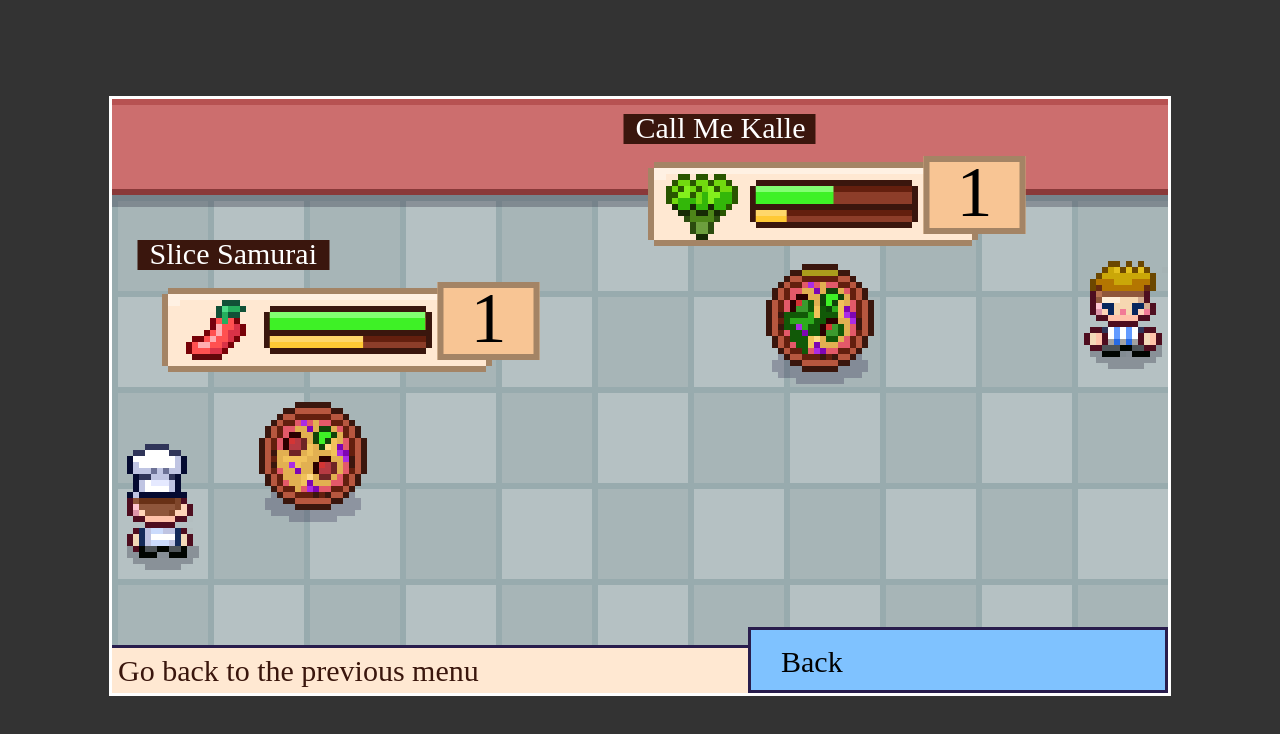
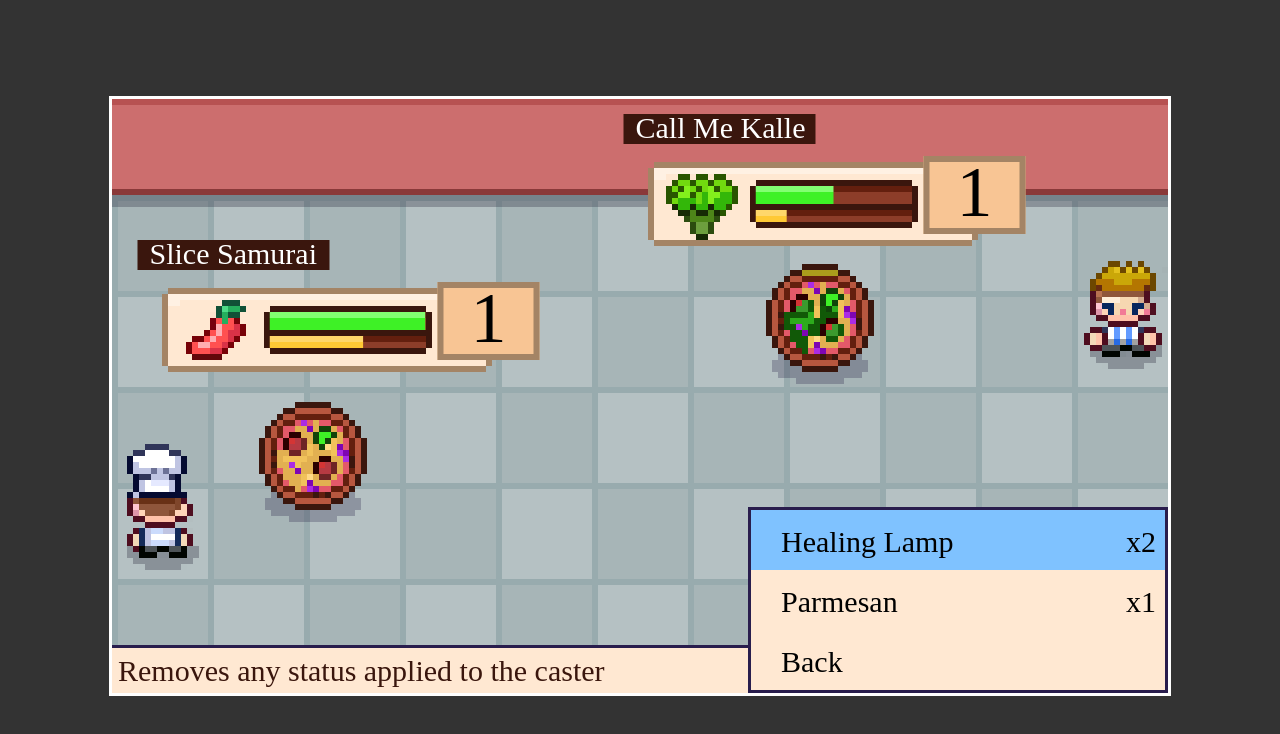
Before and after one commit to wiredmatt/pizza-legends, a website built with Vite: page frontend/rpg/index.html in a window 1280 px wide. Both pictures are taken after a click on the button "Items". Built offline with nearby package versions, Linux system fonts and the light colour scheme; files whose address does not match are found by name.

Commit message:
feat(rpg): items

```diff
--- a/frontend/rpg/public/styles/keyboard-menu.css
+++ b/frontend/rpg/public/styles/keyboard-menu.css
@@ -32,6 +32,10 @@
   right:0;
   top:0;
   bottom:0;
+  font-size: 10px;
+  display: flex;
+  align-items: center;
+  padding-right: 3px;
  }
 
 button[data-disabled="true"] {
--- a/frontend/rpg/src/battle/battle-event.ts
+++ b/frontend/rpg/src/battle/battle-event.ts
@@ -47,7 +47,8 @@ class BattleEvent {
     const menu = new SubmissionMenu({
       caster: this.event.caster,
       target: this.event.target,
-      onComplete: sub => resolve(sub)
+      onComplete: sub => resolve(sub),
+      items: this.battle.items
     })
 
     menu.init(container)
--- a/frontend/rpg/src/battle/battle.ts
+++ b/frontend/rpg/src/battle/battle.ts
@@ -1,6 +1,7 @@
 import C from '@/constants'
+import { ActionItems } from '@/content/actions'
 import { Pizzas } from '@/content/pizzas'
-import { html, LitElement, PropertyValueMap } from 'lit'
+import { LitElement, PropertyValueMap, html } from 'lit'
 import BattleEvent from './battle-event'
 import Combatant from './combatant'
 import TurnCycle from './turn-cycle'
@@ -49,6 +50,11 @@ class Battle {
   onComplete?: () => void
   combatants: { [key: string]: Combatant }
   activeCombatants: { [key: string]: Combatant }
+  items: {
+    actionId: keyof ActionItems
+    instanceId: string
+    team: 'player' | 'enemy'
+  }[]
   turnCycle: TurnCycle | null = null
 
   onElementReady = (element?: HTMLDivElement) => {
@@ -130,6 +136,29 @@ class Battle {
       player: this.combatants.player,
       enemy: this.combatants.enemy1
     }
+
+    this.items = [
+      {
+        actionId: 'item_recoverStatus',
+        instanceId: 'p1',
+        team: 'player'
+      },
+      {
+        actionId: 'item_recoverStatus',
+        instanceId: 'p2',
+        team: 'player'
+      },
+      {
+        actionId: 'item_recoverStatus',
+        instanceId: 'p3',
+        team: 'enemy'
+      },
+      {
+        actionId: 'item_recoverHp',
+        instanceId: 'p4',
+        team: 'player'
+      }
+    ]
   }
 
   init(container: HTMLDivElement, callback: () => void) {
--- a/frontend/rpg/src/battle/submission-menu.ts
+++ b/frontend/rpg/src/battle/submission-menu.ts
@@ -1,4 +1,4 @@
-import { ActionType } from '@/content/actions'
+import { ActionType, Actions } from '@/content/actions'
 import { KeyboardMenuOption, SubmissionMenuConfig } from 'types'
 import { KeyboardMenu } from './keyboard-menu'
 
@@ -6,9 +6,36 @@ class SubmissionMenu {
   config: SubmissionMenuConfig
   keyboardMenu: KeyboardMenu | null = null
   container?: HTMLDivElement
+  items: {
+    actionId: string
+    quantity: number
+    instanceId: string
+  }[]
 
   constructor(config: SubmissionMenuConfig) {
     this.config = config
+
+    let quantityMap: Record<
+      string,
+      { actionId: string; quantity: number; instanceId: string }
+    > = {}
+
+    config.items.forEach(item => {
+      if (item.team === this.config.caster?.data.team) {
+        if (quantityMap[item.actionId]) {
+          quantityMap[item.actionId].quantity++
+        } else {
+          quantityMap[item.actionId] = {
+            actionId: item.actionId,
+            quantity: 1,
+            instanceId: item.instanceId
+          }
+        }
+      }
+    })
+
+    this.items = Object.values(quantityMap)
+    console.log(this.items)
   }
 
   get pages() {
@@ -59,7 +86,23 @@ class SubmissionMenu {
         })) || []),
         backOption
       ],
-      items: [backOption]
+      items: [
+        ...(this.items.map(item => ({
+          label:
+            Actions[item.actionId as keyof typeof Actions].name,
+          description:
+            Actions[item.actionId as keyof typeof Actions]
+              .description || '',
+          handler: () => {
+            this.menuSubmit(
+              Actions[item.actionId as keyof typeof Actions],
+              item.instanceId
+            )
+          },
+          right: () => `x${item.quantity}`
+        })) || []),
+        backOption
+      ]
     }
   }
 
@@ -97,7 +140,8 @@ class SubmissionMenu {
       action: action,
       target: action.statusOnCaster
         ? this.config.caster!
-        : this.config.target
+        : this.config.target,
+      instanceId: instanceId
     })
   }
 
--- a/frontend/rpg/src/battle/turn-cycle.ts
+++ b/frontend/rpg/src/battle/turn-cycle.ts
@@ -5,9 +5,11 @@ import Combatant from './combatant'
 
 class TurnCycle {
   battle: Battle
-  onNewEvent: (
-    e: Behaviour
-  ) => Promise<{ action: ActionType; target: Combatant }>
+  onNewEvent: (e: Behaviour) => Promise<{
+    action: ActionType
+    target: Combatant
+    instanceId?: string
+  }>
   currentTeam: 'player' | 'enemy' = 'player'
 
   constructor(
@@ -33,6 +35,11 @@ class TurnCycle {
       target
     })
 
+    if (submission.instanceId) {
+      this.battle.items = this.battle.items.filter(
+        i => i.instanceId !== submission.instanceId
+      )
+    }
     const resultingEvents = caster.getReplacedEvents(
       submission.action.success
     )
--- a/frontend/rpg/src/content/actions.ts
+++ b/frontend/rpg/src/content/actions.ts
@@ -73,5 +73,53 @@ export const Actions = {
         text: '{{TARGET}} is slipping all around!'
       }
     ]
+  },
+  item_recoverStatus: {
+    name: 'Healing Lamp',
+    description: 'Removes any status applied to the caster',
+    statusOnCaster: true,
+    targetType: 'friendly',
+    success: [
+      {
+        type: 'textMessage',
+        text: '{{CASTER}} uses a {{ACTION}}'
+      },
+      {
+        type: 'stateChange',
+        status: null,
+        targetType: 'friendly'
+      },
+      {
+        type: 'textMessage',
+        text: '{{CASTER}} is feeling fresh!'
+      }
+    ]
+  },
+  item_recoverHp: {
+    name: 'Parmesan',
+    description: 'Heals 10 HP to the caster',
+    statusOnCaster: true,
+    targetType: 'friendly',
+    success: [
+      {
+        type: 'textMessage',
+        text: '{{CASTER}} sprinkles on some {{ACTION}}'
+      },
+      {
+        type: 'stateChange',
+        recover: 10
+      },
+      {
+        type: 'textMessage',
+        text: '{{CASTER}} recovers HP!'
+      }
+    ]
   }
 }
+
+// A type that is the union of all the keys of the Actions object starting with `item_`
+export type ActionItems = {
+  [K in keyof typeof Actions as K extends `item_${string}`
+    ? K
+    : never]: typeof Actions[K]
+}
```
Also changed, not shown: frontend/rpg/types/index.ts (+7 -1 lines).
